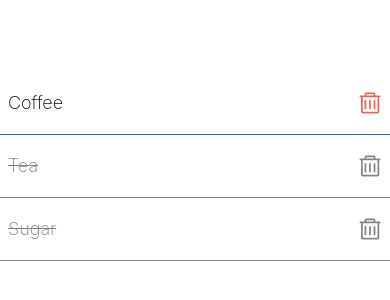
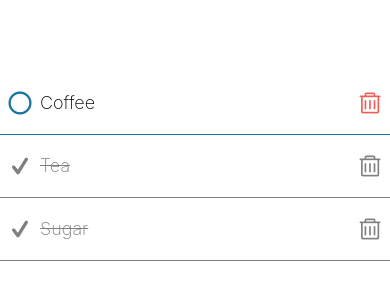
Before and after one commit to mynamevarun/taskly, a React Native app: screen / in a window 390 px wide. Shown: the part 256-556 px from the top of the page. Built offline with nearby package versions, Linux system fonts and the light colour scheme.

Commit message:
use icon for delete

```diff
--- a/components/ShoppingListItem.tsx
+++ b/components/ShoppingListItem.tsx
@@ -1,6 +1,7 @@
 import { View, Text, StyleSheet, TouchableOpacity, Alert } from "react-native";
 import { themes } from "../themes";
 import AntDesign from "@expo/vector-icons/AntDesign";
+import Entypo from "@expo/vector-icons/Entypo";
 
 type Props = {
   name: string;
@@ -35,6 +36,12 @@
         isCompleted ? styles.completedItemContainer : undefined,
       ]}
     >
+      <View style={styles.row}>
+        <Entypo
+          name={isCompleted ? "check" : "circle"}
+          size={24}
+          color={isCompleted ? themes.colorGrey : themes.colorCerulean}
+        />
         <Text
           style={[
             styles.itemText,
@@ -43,6 +50,7 @@
         >
           {name}
         </Text>
+      </View>
       <TouchableOpacity
         onPress={() => {
           handleDelete();
@@ -75,10 +83,17 @@
   itemText: {
     fontSize: 18,
     fontWeight: "200",
+    marginLeft: 8,
+    flex: 1,
   },
   completedItemText: {
     color: themes.colorGrey,
     textDecorationLine: "line-through",
     textDecorationColor: themes.colorGrey,
   },
+  row: {
+    flexDirection: "row",
+    alignItems: "center",
+    flex: 1,
+  },
 });
```
Lines whose indentation alone changed are shown as unchanged.
